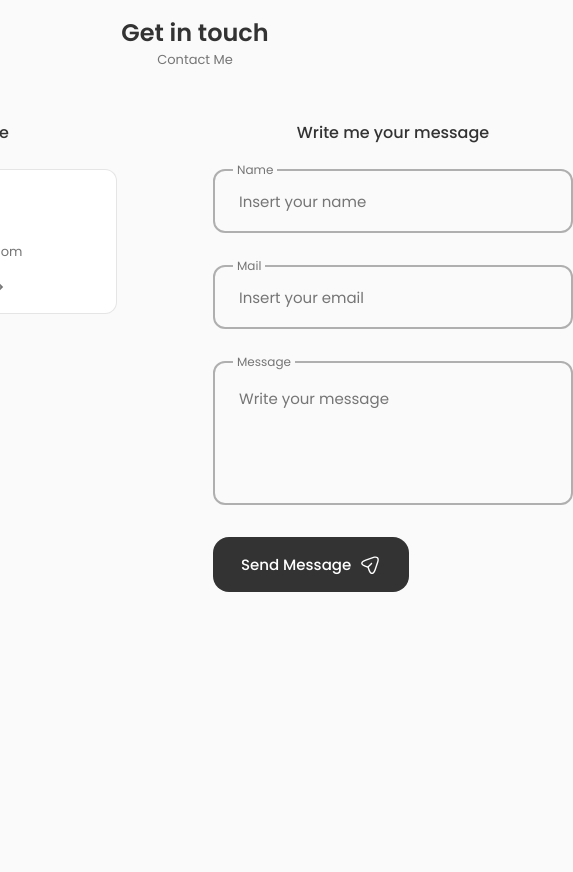
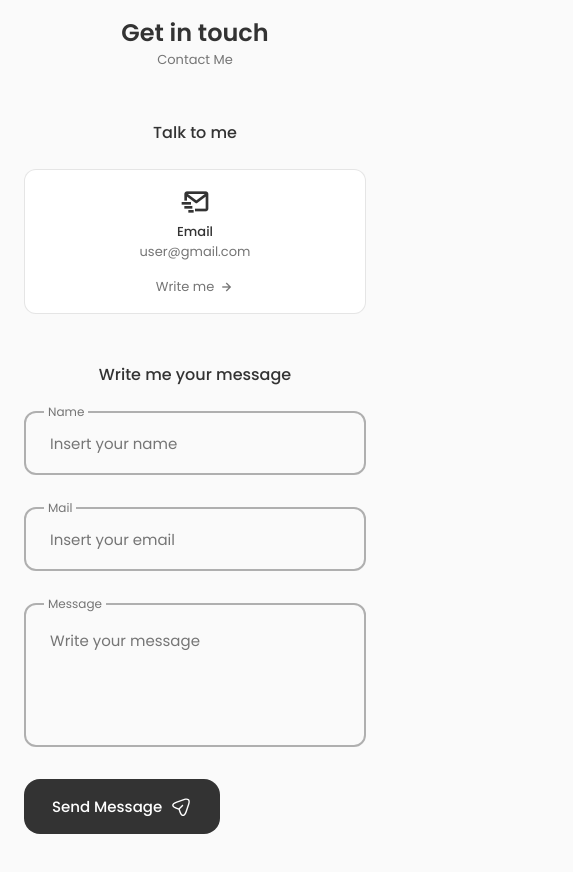
Before and after one commit to pranavgoel29/My-Portfolio, a React (Create React App) app: page / in a window 390 px wide. Shown: the part 2380-3252 px from the top of the page, 573 px wide, since content can reach past the window. Before the commit the page ends 3132 px from the top, so only its background shows below. Built offline with nearby package versions, Linux system fonts and the light colour scheme.

Commit message:
Added responsiveness in contact section

```diff
--- a/src/components/contact/contact.css
+++ b/src/components/contact/contact.css
@@ -105,3 +105,43 @@
 .contact__form-area textarea {
     resize: none;
 }
+
+
+/*=============== BREAKPOINTS ===============*/
+/* For large devices */
+@media screen and (max-width: 992px) {
+    .contact__container {
+        column-gap: 3rem;
+    }
+  }
+
+  /* For medium devices */
+  @media screen and (max-width: 768px) {
+   .contact__container {
+    grid-template-columns: 1fr;
+    row-gap: 3rem;
+   }
+
+   .contact__info {
+    justify-content: center;
+   }
+
+   .contact__form {
+    margin: 0 auto;
+   }
+  }
+
+  @media screen and (max-width: 576px) {
+    .contact__info {
+        grid-template-columns: 1fr;
+    }
+
+    .contact__form {
+        width: 100%;
+    }
+  }
+
+  /* For small devices */
+  @media screen and (max-width: 350px) {
+
+  }
```
